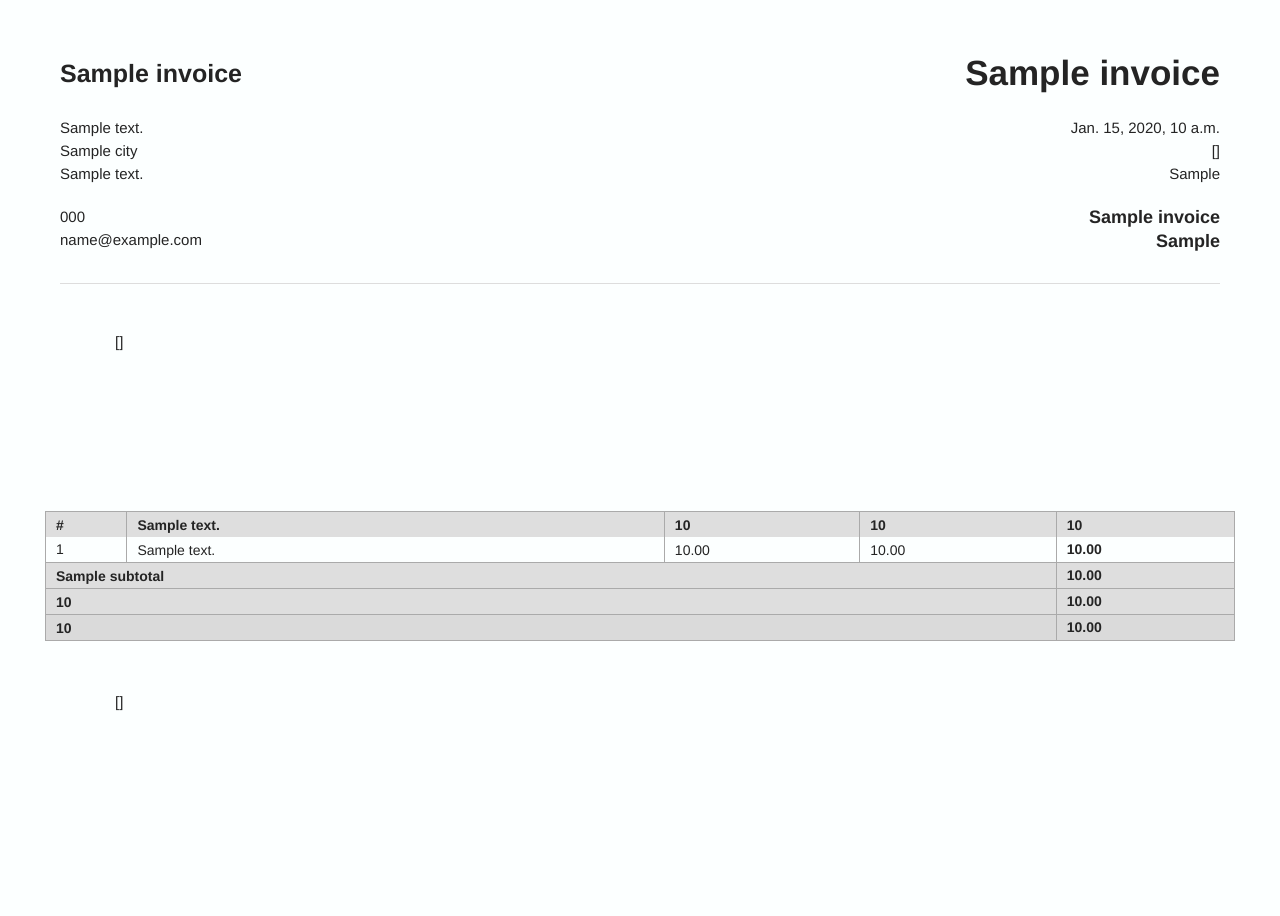
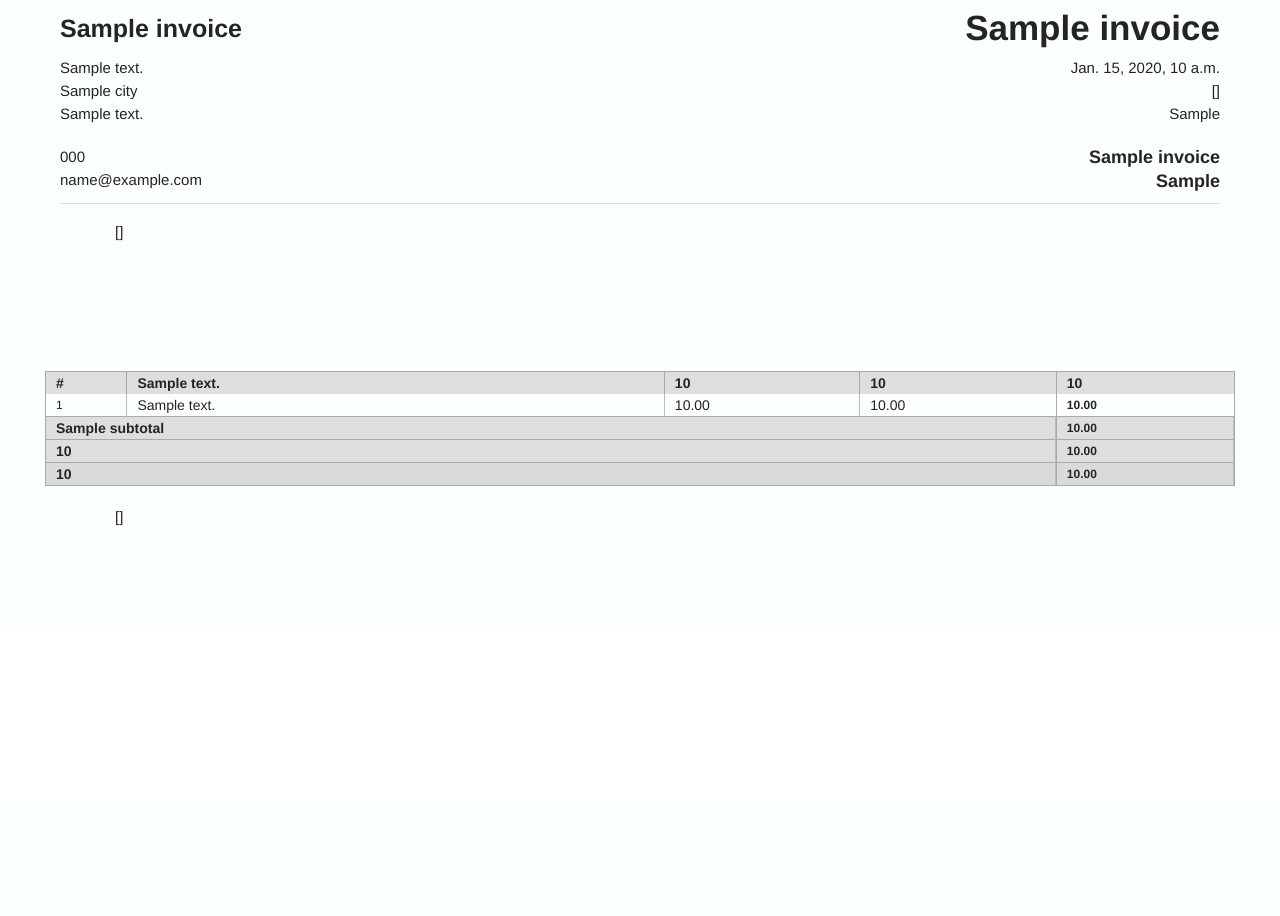
Before and after one commit to zaebee/invoices.pro, a Django app: template invoicetome/templates/detail.html in a window 1280 px wide. After the commit the page ends 526 px from the top, so only its background shows below. Run offline with Django 3.2, Linux system fonts and the light colour scheme; the template is opened without the code that fills it: most values are stand-ins (such as "Sample title", 1, 10 or a date in 2020); parts of the project's set-up code (start-up, migrations or seed data) failed here and were passed over; some libraries are stand-ins or nearby versions.

Commit message:
fix pdf styles

```diff
--- a/invoicetome/static/js/invoice.js
+++ b/invoicetome/static/js/invoice.js
@@ -9,7 +9,7 @@
       invoices: new app.Invoices(), // наша Backbone модель
       status: {
         draft: gettext('Draft'),
-        sended: gettext('Sended'),
+        sended: gettext('Sent'),
         recieved: gettext('Recieved'),
       },
     },
--- a/invoicetome/templates/include/_pdf_detail.html
+++ b/invoicetome/templates/include/_pdf_detail.html
@@ -15,7 +15,7 @@
             <input disabled class="ll col-md-12" value="{{invoice.city}}" />
             <input disabled class="ll col-md-12" value="{{invoice.address_second}}" />
             <input disabled style="margin-top:20px;" class="ll col-md-12" value="{{invoice.phone}}" />
-            <input disabled style="margin-bottom:30px;" class="ll col-md-12" value="{{invoice.email}}" />
+            <input disabled style="margin-bottom:10px;" class="ll col-md-12" value="{{invoice.email}}" />
           </div>
         </div>
         <div id="meta" class="col-md-6">
@@ -24,7 +24,7 @@
             <input disabled class="rr col-md-12" value="{{invoice.invoice_uid}}" />
             <input disabled class="rr col-md-12" value="{{invoice.invoice_po}}" />
             <input disabled style="margin-top:20px;" class="client rr col-md-12" value="{{invoice.client_name}}" />
-            <input disabled style="margin-bottom:30px;" class="client rr col-md-12" value="{{invoice.client_company}}" />
+            <input disabled style="margin-bottom:10px;" class="client rr col-md-12" value="{{invoice.client_company}}" />
           </div>
         </div>
       </div>
@@ -32,7 +32,7 @@
     <hr>
 
     <div class="row">
-    <textarea disabled class="notes col-md-12" id="textone" cols="95" style="height:200px;">{{invoice.notes_top}}</textarea>
+    <textarea disabled class="notes col-md-12" id="textone" cols="95" style="height:150px;">{{invoice.notes_top}}</textarea>
     </div>
 
 
@@ -77,7 +77,7 @@
     </div>
 
     <div class="row">
-      <textarea disabled class="notes col-md-12" id="texttwo" cols="95" style="height:200px;">{{invoice.notes_bottom}}</textarea>
+      <textarea disabled class="notes col-md-12" id="texttwo" cols="95" style="height:120px;">{{invoice.notes_bottom}}</textarea>
     </div>
 
     </div>
--- a/invoicetome/templates/include/_pdf_styles.html
+++ b/invoicetome/templates/include/_pdf_styles.html
@@ -1418,7 +1418,6 @@
 }
 
 #address, #meta {
-	margin-top: 15px;
 	}
 
 .client {
@@ -1428,7 +1427,7 @@
 	}
 
 textarea.notes {
-	padding: 20px 70px 0px 70px;
+	padding: 0px 70px 0px 70px;
 	font-family: "Helvetica Neue",arial,sans;
 	font-size: 14px;
 	background:none;
@@ -1436,8 +1435,7 @@
 	border:0;
 	resize: none;
 	font-size: 15px;
-	margin: 10px auto 0px auto;
-	height:10px;
+	margin: 0 auto;
 	}
 
 /*______________________________Table______________________________*/
@@ -1454,7 +1452,7 @@
 	}
 
 table td, table th, table input {
-	height: 25px !important;
+	height: 22px !important;
 	}
 
 tfoot tr th {
@@ -1541,6 +1539,16 @@
 #invoice {
     margin: 0 auto;
     width:100%;
-}
-
+    padding: 0 45px;
+}
+
+table {border-collapse:separate;border-spacing:0;}
+
+
+td, th {
+	border-right:1px solid #bbb;
+	height:18px;
+	text-align: left;
+	font-size: 12px;
+	}
 </style>
```
